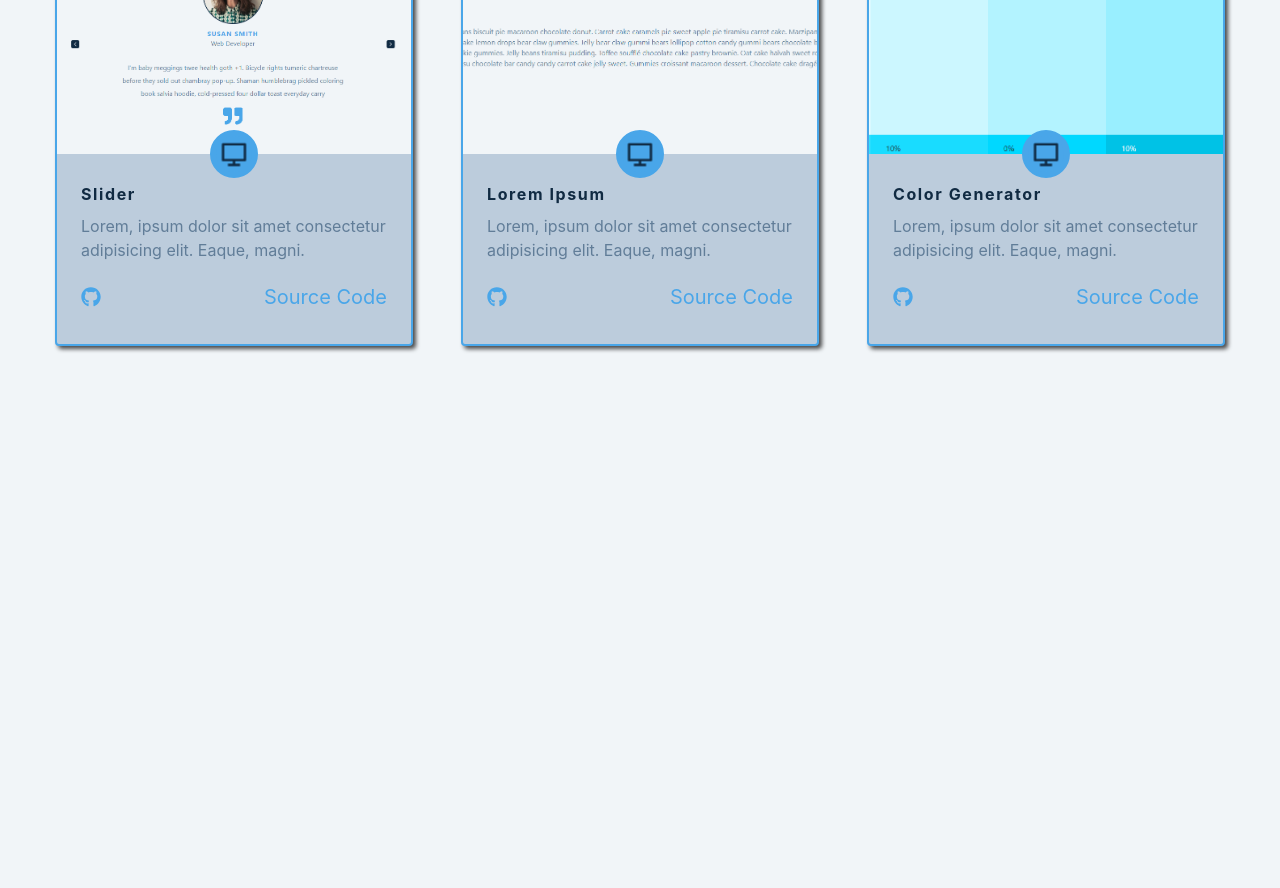
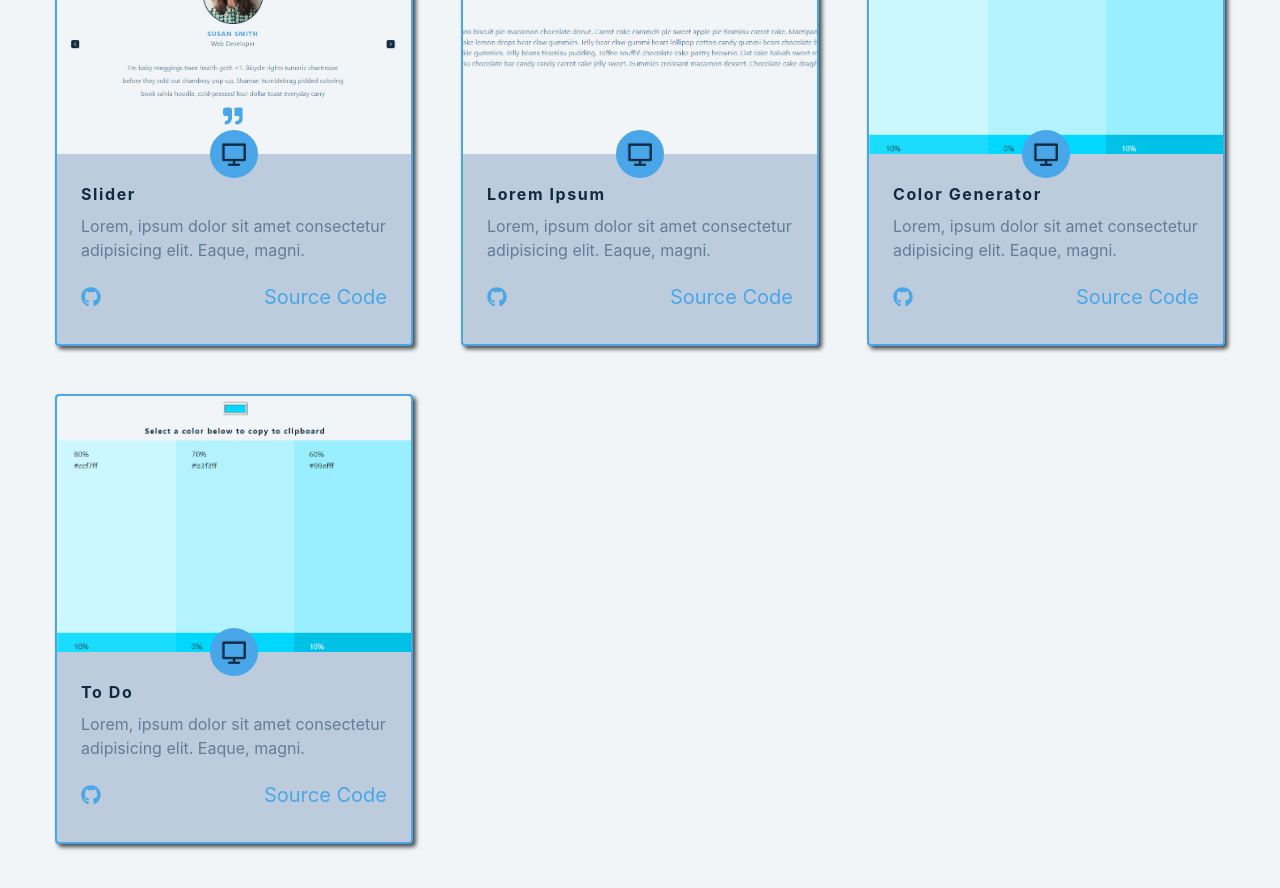
Before and after one commit to mshuber1981/React-JS, a React (Create React App) app: page / in a window 1280 px wide. Shown: the part 1300-2188 px from the top of the page. Before the commit the page ends 1726 px from the top, so only its background shows below. Built offline with nearby package versions, Linux system fonts and the light colour scheme.

Commit message:
Adding To Do project starter

```diff
--- a/src/App.js
+++ b/src/App.js
@@ -15,6 +15,7 @@ import Tabs from "./pages/Tabs";
 import Slider from "./pages/Slider";
 import LoremIpsum from "./pages/LoremIpsum";
 import ColorGenerator from "./pages/ColorGenerator";
+import ToDo from "./pages/ToDo";
 import Error from "./pages/Error";
 
 const darkMode = window.matchMedia("(prefers-color-scheme: dark)").matches;
@@ -80,6 +81,7 @@ export default function App() {
           <Route path="/Slider" element={<Slider />} />
           <Route path="/Lorem-Ipsum" element={<LoremIpsum />} />
           <Route path="/Color-Generator" element={<ColorGenerator />} />
+          <Route path="/To-Do" element={<ToDo />} />
           <Route path="*" element={<Error />} />
         </Routes>
       </ThemeProvider>
--- a/src/data.js
+++ b/src/data.js
@@ -112,6 +112,16 @@ export const projects = [
       "Lorem, ipsum dolor sit amet consectetur adipisicing elit. Eaque, magni.",
     github:
       "https://github.com/mshuber1981/React-JS/blob/main/src/pages/ColorGenerator.jsx",
+  },
+  {
+    id: 10,
+    name: "To Do",
+    image: Colors,
+    link: "/To-Do",
+    description:
+      "Lorem, ipsum dolor sit amet consectetur adipisicing elit. Eaque, magni.",
+    github:
+      "https://github.com/mshuber1981/React-JS/blob/main/src/pages/ToDo.jsx",
   },
 ];
 
--- /dev/null
+++ b/src/pages/ToDo.jsx
@@ -0,0 +1,17 @@
+import styled from "styled-components";
+import NavBar from "../components/NavBar";
+import SideBar from "../components/SideBar";
+
+const StyledToDo = styled.div``;
+
+export default function ToDo() {
+  return (
+    <>
+      <NavBar />
+      <SideBar />
+      <main>
+        <h2>To Do</h2>
+      </main>
+    </>
+  );
+}
```
